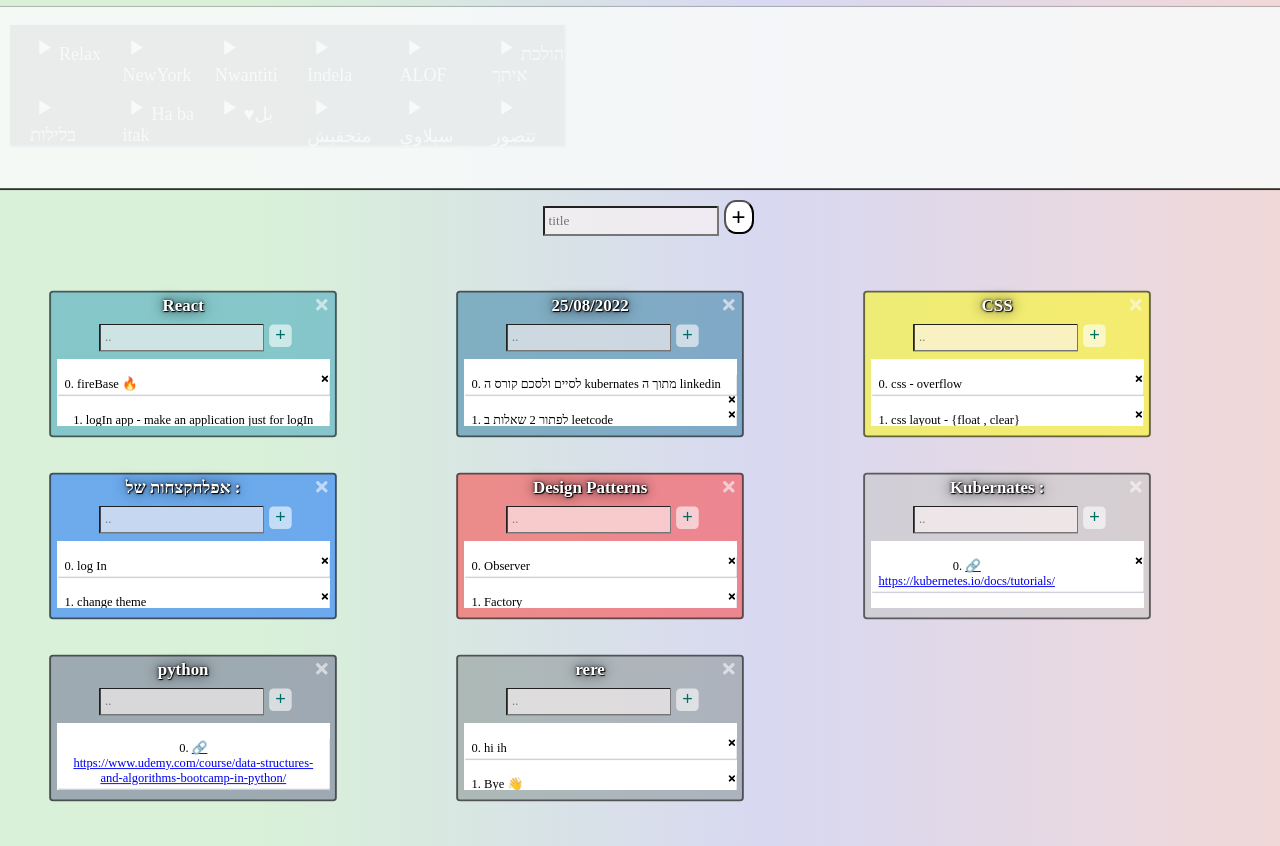
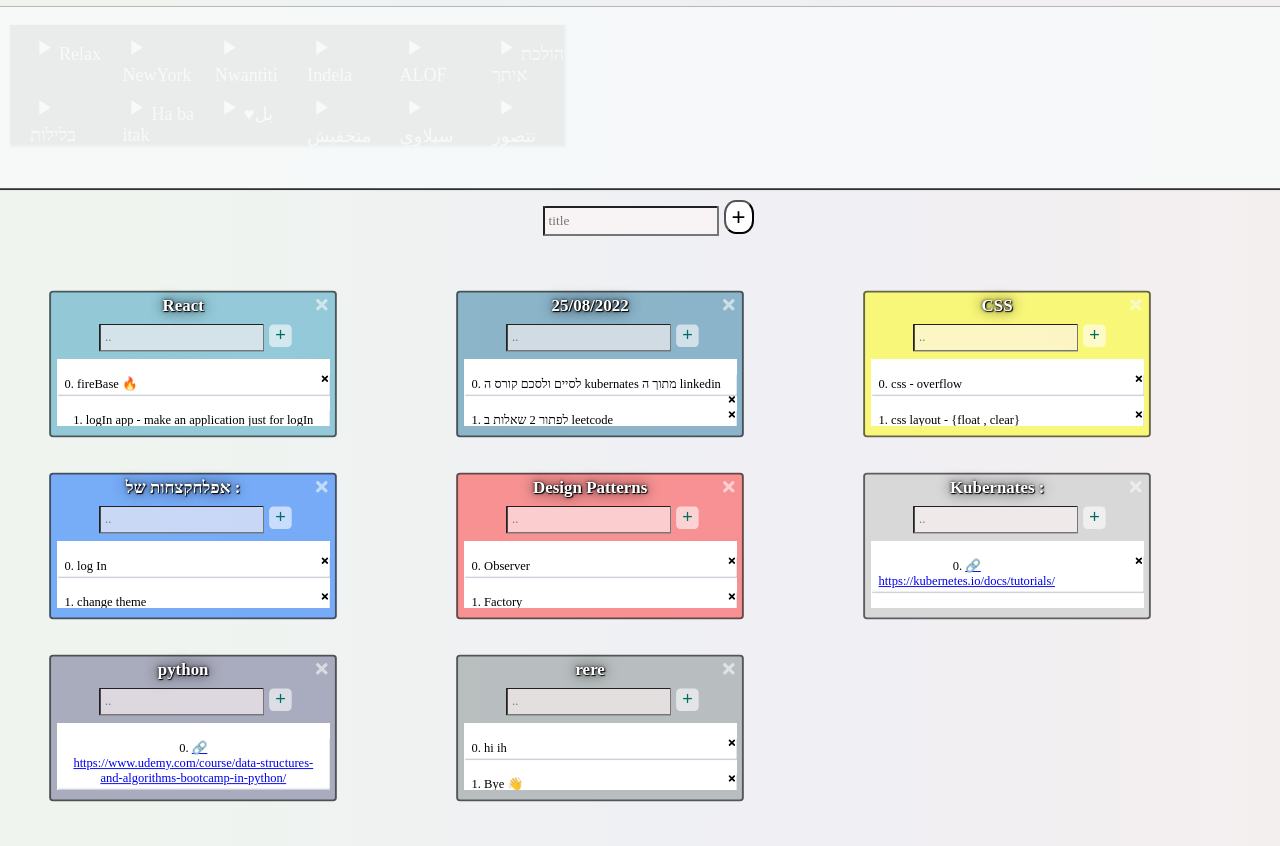
Before and after one commit to rehamAbass/to-do-v3, a React (Create React App) app: page / in a window 1280 px wide. Shown: the top 846 px of the page. Built offline with nearby package versions, Linux system fonts and the light colour scheme; data requests are answered from the project's data file; a web font is replaced by a local one.

Commit message:
Update index.css

```diff
--- a/src/index.css
+++ b/src/index.css
@@ -3,9 +3,9 @@
 
 body {
    background: linear-gradient(to left,
-        rgba(200, 100, 100, 0.25) 0%,
-          rgba(100, 100, 200, 0.25) 40%,
-          rgba(100, 200, 100, 0.25) 80%);
+        rgba(150, 100, 100, 0.1) 0%,
+          rgba(100, 100, 150, 0.1) 40%,
+          rgba(100, 150, 100, 0.1) 90%);
 
   margin: 0;
   /* background-color: rgba(235,230,235,0.4); */
```
